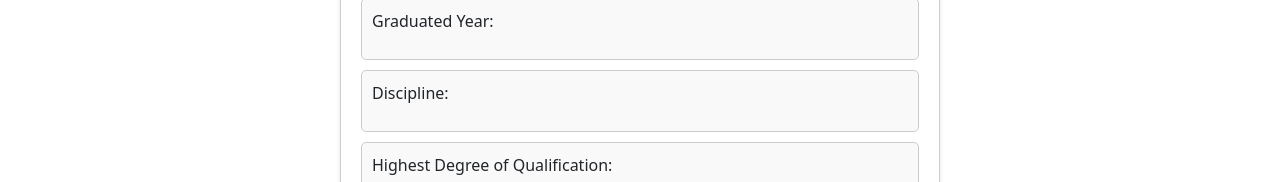
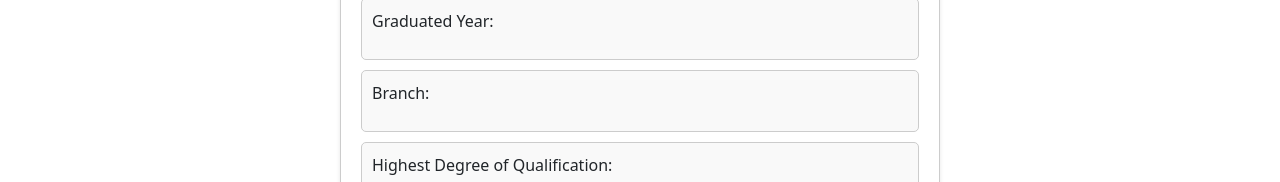
Before and after one commit to cs21b040/team5, a React (Create React App) app in the folder frontend/: page /profile in a window 1280 px wide. Shown: the part 311-493 px from the top of the page. Built offline with nearby package versions, Linux system fonts and the light colour scheme.

Commit message:
profile backend

```diff
--- a/frontend/src/routes/Profile.js
+++ b/frontend/src/routes/Profile.js
@@ -1,7 +1,9 @@
 import React from 'react';
-import { useState } from 'react';
+import { useState ,useEffect} from 'react';
 import Header from '../Components/Header.js';
 import '../Components/Styles/Profile.css';
+import { ChatState } from '../context/chatProvider';
+import axios from 'axios';
 
 function Profile() {
 
@@ -13,7 +15,23 @@ function Profile() {
   const [Workedin, setWorkedin] = useState('');
   const [Workingin, setWorkingin] = useState('');
 
+  const [branch, setBranch] = useState('');
 
+  const {user,} = ChatState();
+  const [profile, setProfile] = useState([]);
+  useEffect(
+    ()=>{
+      if(!user) return;
+      setName(user.name);
+      setEmail(user.email)
+      setGraduatedYear(user.graduationyear)
+      setBranch(user.branch)
+      setDiscipline(user.discipline)
+      setHighestDegreeOfQualification(user.highestDegreeOfQualification);
+      setWorkedin(user.company);
+      setWorkingin(user.workingas);
+    },[user]
+  )
   return (
     <div>
       <Header />
@@ -33,11 +51,14 @@ function Profile() {
           <div className="state-box">
             <p>Graduated Year: {graduatedYear}</p>
           </div>
+          <div className="state-box">
+            <p>Branch: {branch}</p>
+          </div>
 
-          <div className="state-box">
+          {/* <div className="state-box">
             <p>Discipline: {discipline}</p>
           </div>
-
+         */}
 
          < div className="state-box">
             <p>Highest Degree of Qualification: {highestDegreeOfQualification}</p>
--- a/frontend/src/routes/SignUp.js
+++ b/frontend/src/routes/SignUp.js
@@ -14,6 +14,8 @@ function SignUp() {
   const [discipline, setDiscipline] = useState('');
   const [branch, setBranch] = useState('');
   const [graduationyear, setGraduationyear] = useState('');
+  const [highestDegreeOfQualification, setHighestDegreeOfQualification] = useState('');
+
   const [workingas, setWorkingas] = useState('');
   const [company, setCompany] = useState('');
   const navigate=useNavigate();
@@ -50,6 +52,8 @@ function SignUp() {
     console.log(graduationyear);
     console.log(workingas);
     console.log(company);
+    console.log(highestDegreeOfQualification);
+
     if (!name||!email||!password||!college||!user) {
       alert("Please Fill All The Details");
       return;
@@ -67,6 +71,8 @@ function SignUp() {
       graduationyear,
       workingas,
       company,
+      highestDegreeOfQualification,
+
     };
     console.log(SignUpData);
 
@@ -92,6 +98,8 @@ function SignUp() {
           graduationyear,
           workingas,
           company,
+          highestDegreeOfQualification,
+
         },
         config
         ).catch((error)=>{
@@ -237,6 +245,9 @@ const postDetails=(image)=>{
               <div className='input1'>
                 <input type='graduationyear' onChange={(e) => setGraduationyear(e.target.value)} placeholder='Graduation Year' />
               </div>
+              <div className='input1'>
+                <input type='highestdegreeofqualification' onChange={(e) => setHighestDegreeOfQualification(e.target.value)} placeholder='Highest degree of qualification' />
+              </div>
               <div className='button1'>
               <input type='submit' value='Next' onClick={nextStep} />
             </div>
```
Also changed, not shown: 2 other files (tests, documents, lock files or other folders).
